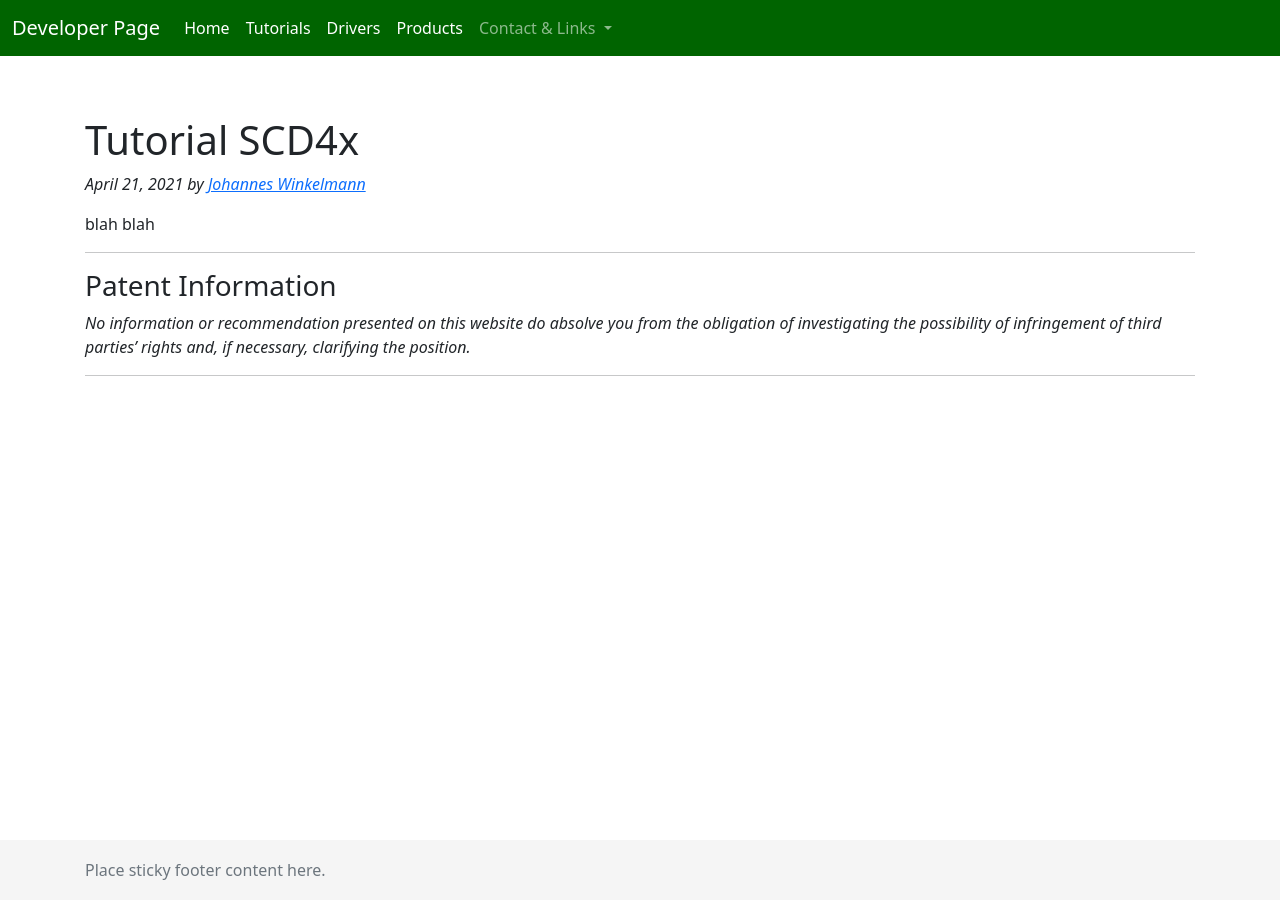
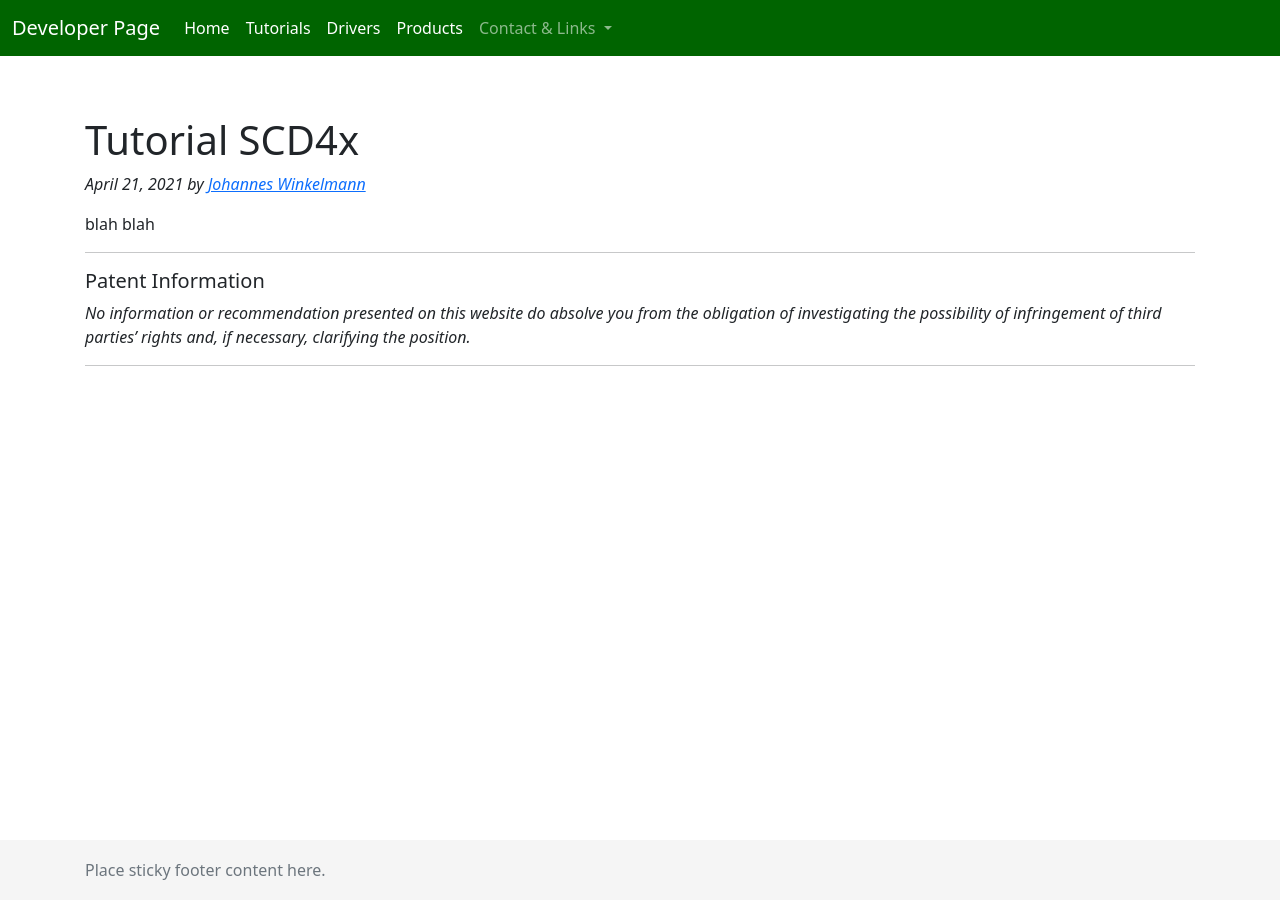
Before and after one commit to winkj/tutorials, a Jekyll site: the page built from tutorials/_posts/2021-04-21-tutorial-scd4x.md, in a window 1280 px wide. Built offline with Jekyll 4.4.1, drawn with Linux system fonts in a browser that asks for light colours; nearby versions of some CDN libraries.

```diff
--- a/_includes/patent_disclaimer.html
+++ b/_includes/patent_disclaimer.html
@@ -1,4 +1,4 @@
 <hr/>
-<h3>Patent Information</h3>
+<h5>Patent Information</h5>
 <i>No information or recommendation presented on this website do absolve you from the obligation of investigating the possibility of infringement of third parties’ rights and, if necessary, clarifying the position.</i>
 <hr/>
```
